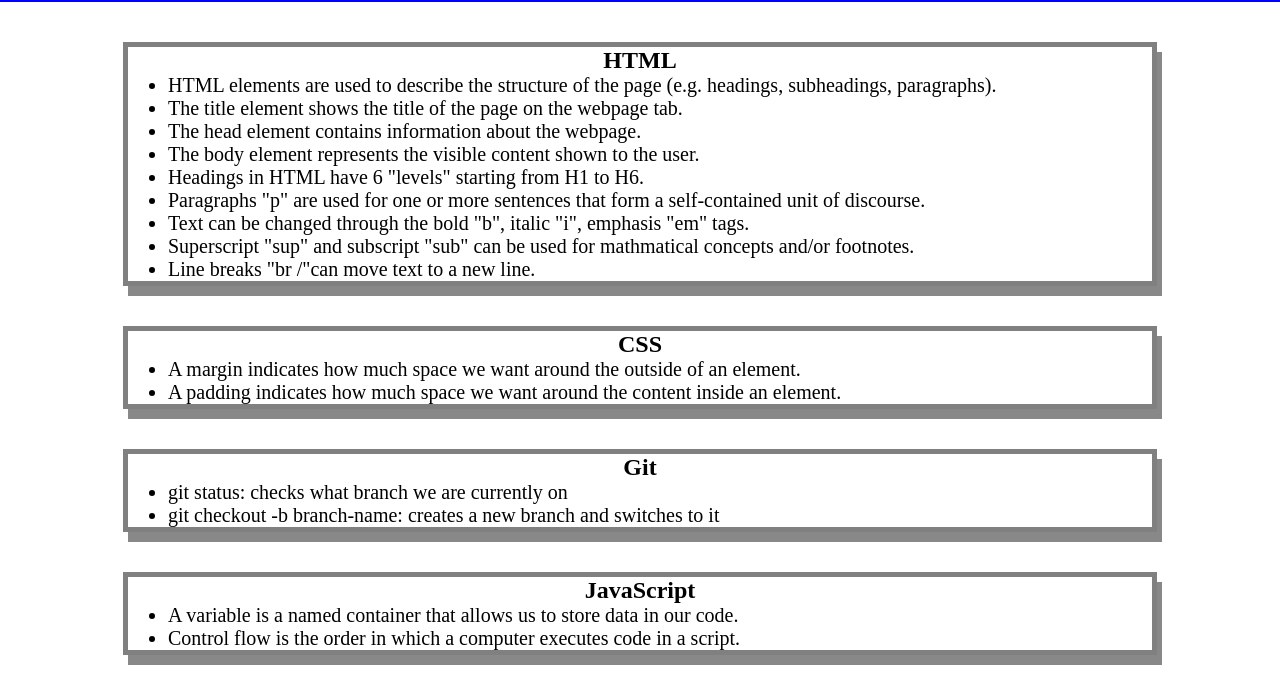
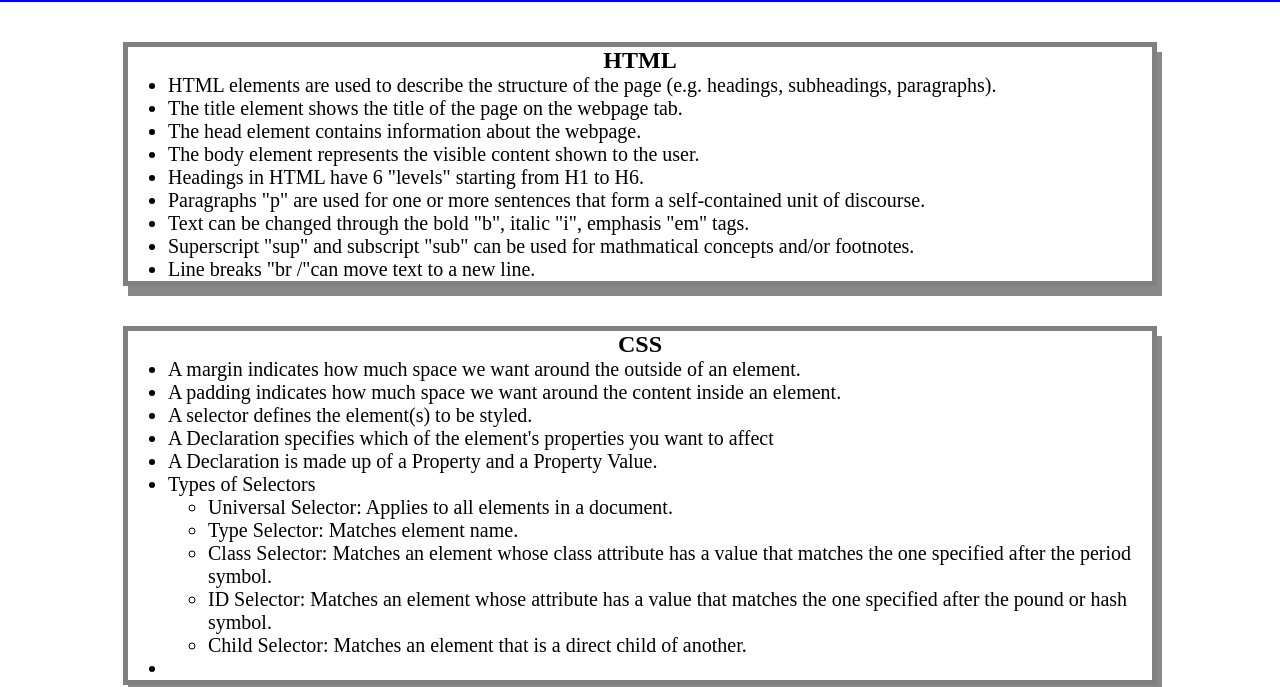
Before and after one commit to kraigmansfield/prework-study-guide, a plain HTML site: page index.html in a window 1280 px wide. Shown: the part 118-805 px from the top of the page. Drawn offline with Linux system fonts and the light colour scheme.

Commit message:
Added CSS notes.

```diff
--- a/index.html
+++ b/index.html
@@ -40,6 +40,18 @@
         <ul>
           <li>A margin indicates how much space we want around the outside of an element.</li>
           <li>A padding indicates how much space we want around the content inside an element.</li>
+          <li>A selector defines the element(s) to be styled.</li>
+          <li>A Declaration specifies which of the element's properties you want to affect</li>
+          <li>A Declaration is made up of a Property and a Property Value.</li>
+          <li>Types of Selectors</li>
+            <ul>
+                <li>Universal Selector: Applies to all elements in a document.</li>
+                <li>Type Selector: Matches element name.</li>
+                <li>Class Selector: Matches an element whose class attribute has a value that matches the one specified after the period symbol.</li>
+                <li>ID Selector: Matches an element whose attribute has a value that matches the one specified after the pound or hash symbol.</li>
+                <li>Child Selector: Matches an element that is a direct child of another.</li>
+            </ul>
+          <li></li>
         </ul>
 
       </section>
```
